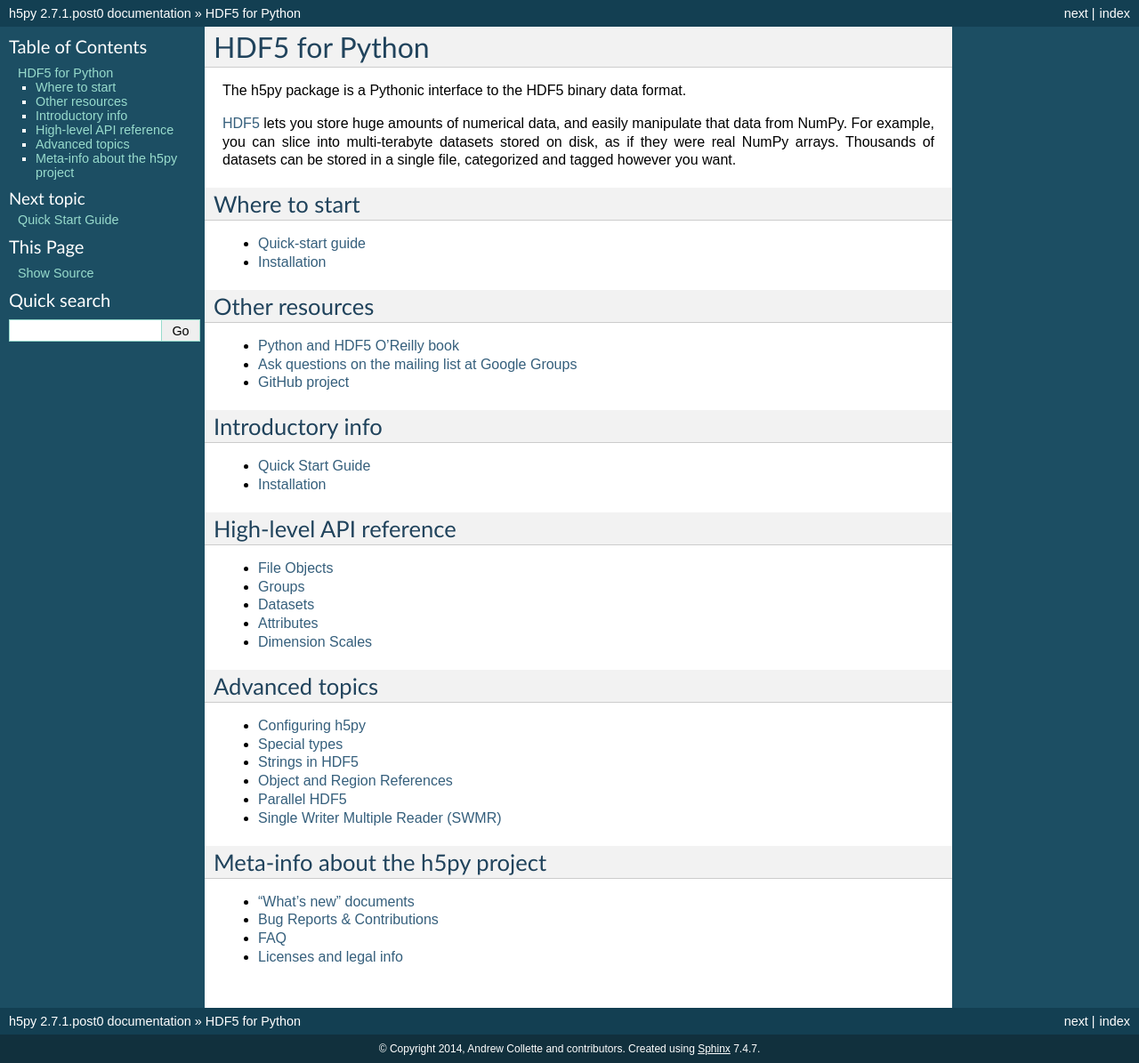
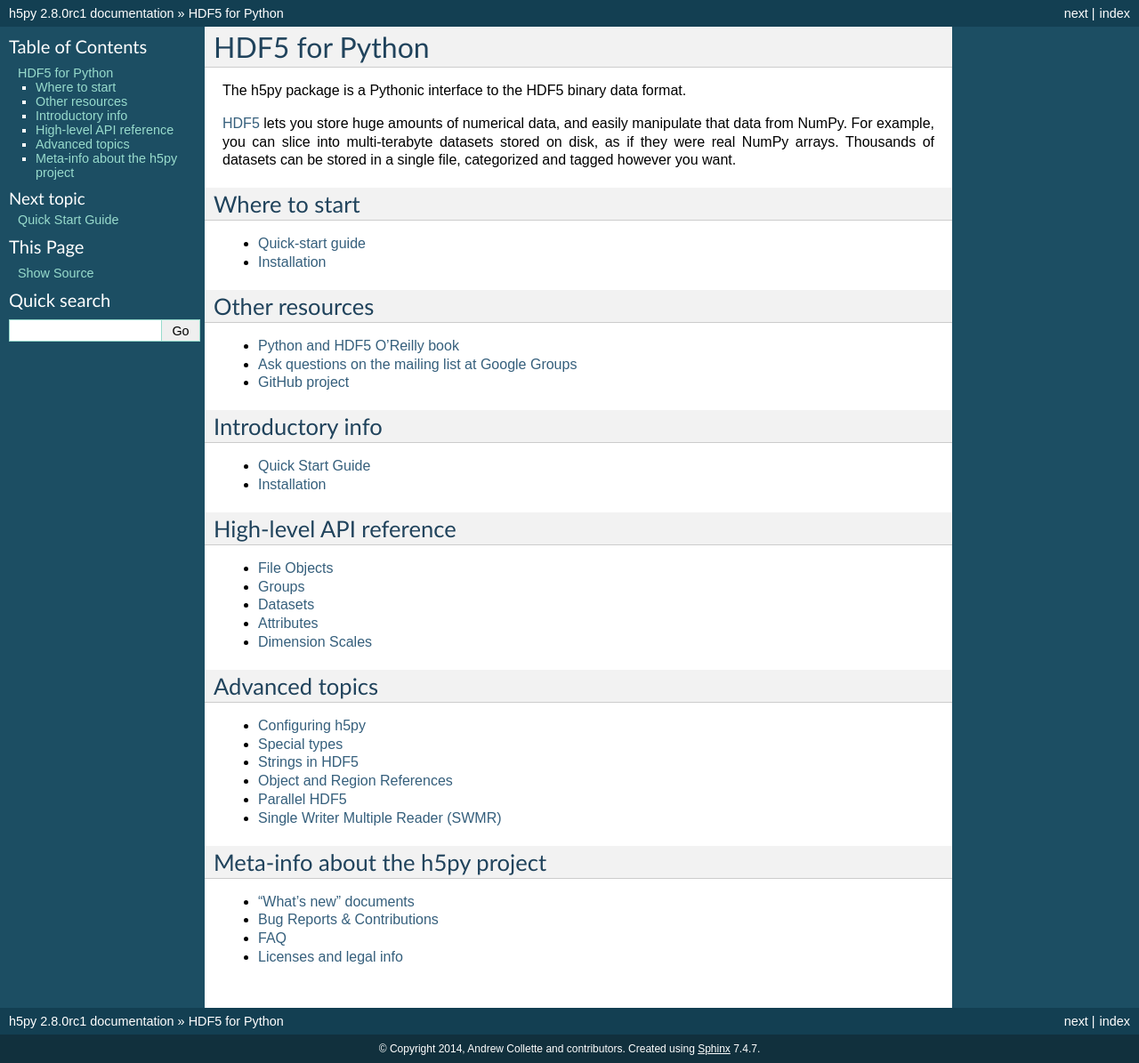
Before and after one commit to zhongxing-2/h5py, a Sphinx documentation site: the page built from docs/index.rst, in a window 1280 px wide. Shown: the whole page at 89% size. Built offline with Sphinx 7.4.7, drawn with Linux system fonts in a browser that asks for light colours.

Commit message:
REL: 2.8.0rc1
This is the first RC for h5py 2.8.0

Features
 - allow registration of new drivers
 - add option to track object creation order

Bug fixes
 - allow slices with stop < start as empty
 - improve building with custom hdf5 installation
 - ensure libver defaults to LIBVER_EARLIEST
 - improve handling of float types
 - support non-ascii external paths on py2
 - avoid crashing IPython auto-completer

API changes
 - deprecate ``h5t.available_ftypes``.  This is no longer
   used internally and will be removed in the future.  There is
   no replacement public API.
 - Do not sort fields in compound types.  This is account for changes
   in numpy 1.14.
 - Minimum version of cython is now 0.23

```diff
--- a/docs/conf.py
+++ b/docs/conf.py
@@ -55,9 +55,9 @@ copyright = u'2014, Andrew Collette and contributors'
 # built documents.
 #
 # The short X.Y version.
-version = '2.7'
+version = '2.8'
 # The full version, including alpha/beta/rc tags.
-release = '2.7.1.post0'
+release = '2.8.0rc1'
 
 # The language for content autogenerated by Sphinx. Refer to documentation
 # for a list of supported languages.
--- a/h5py/version.py
+++ b/h5py/version.py
@@ -24,7 +24,7 @@ _H5PY_VERSION_CLS = namedtuple("_H5PY_VERSION_CLS", "major minor bugfix pre post
 
 hdf5_built_version_tuple = _h5.HDF5_VERSION_COMPILED_AGAINST
 
-version_tuple = _H5PY_VERSION_CLS(2, 7, 1, None, 0, None)
+version_tuple = _H5PY_VERSION_CLS(2, 8, 0, 'rc1', None, None)
 
 version = "{0.major:d}.{0.minor:d}.{0.bugfix:d}".format(version_tuple)
 if version_tuple.pre is not None:
--- a/setup.py
+++ b/setup.py
@@ -22,7 +22,7 @@ import os.path as op
 import setup_build, setup_configure
 
 
-VERSION = '2.7.1.post0'
+VERSION = '2.8.0rc1'
 
 NUMPY_DEP = 'numpy>=1.7'
 
```
